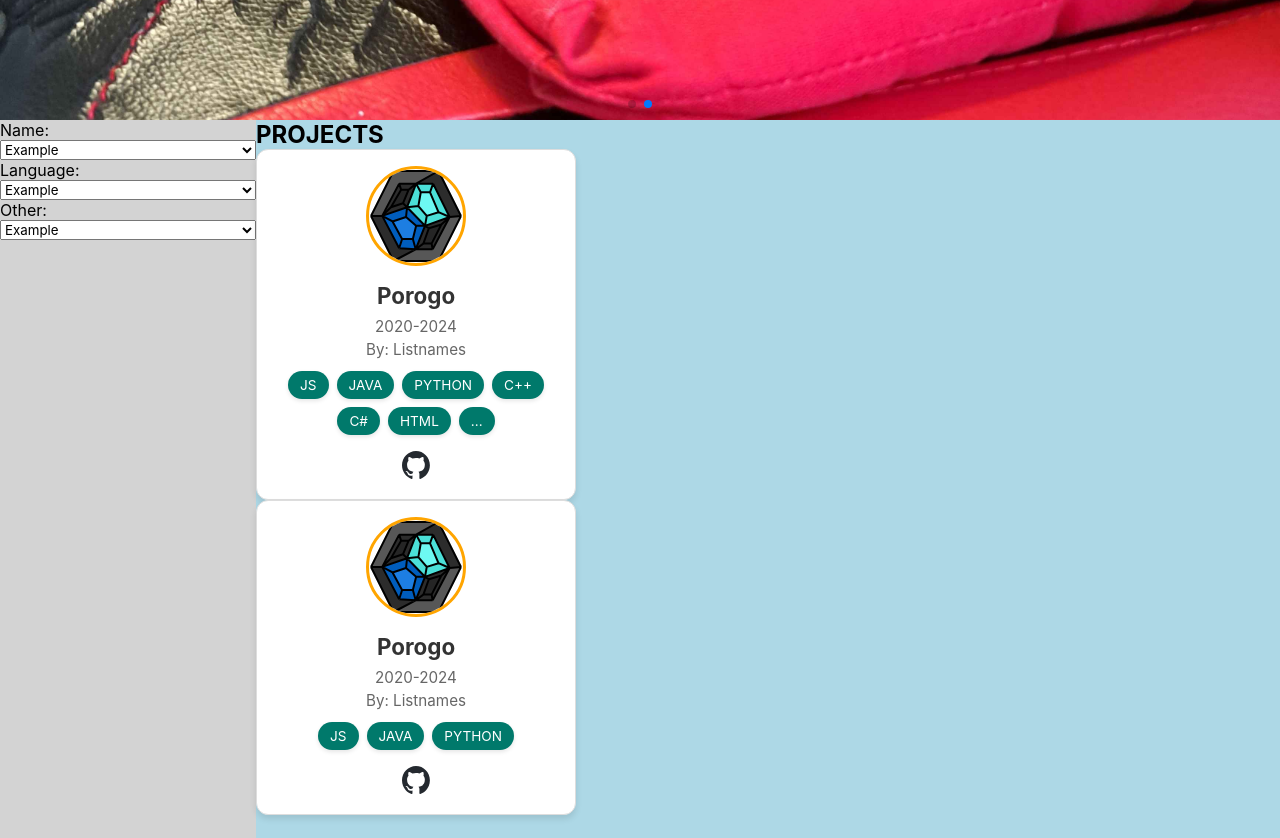
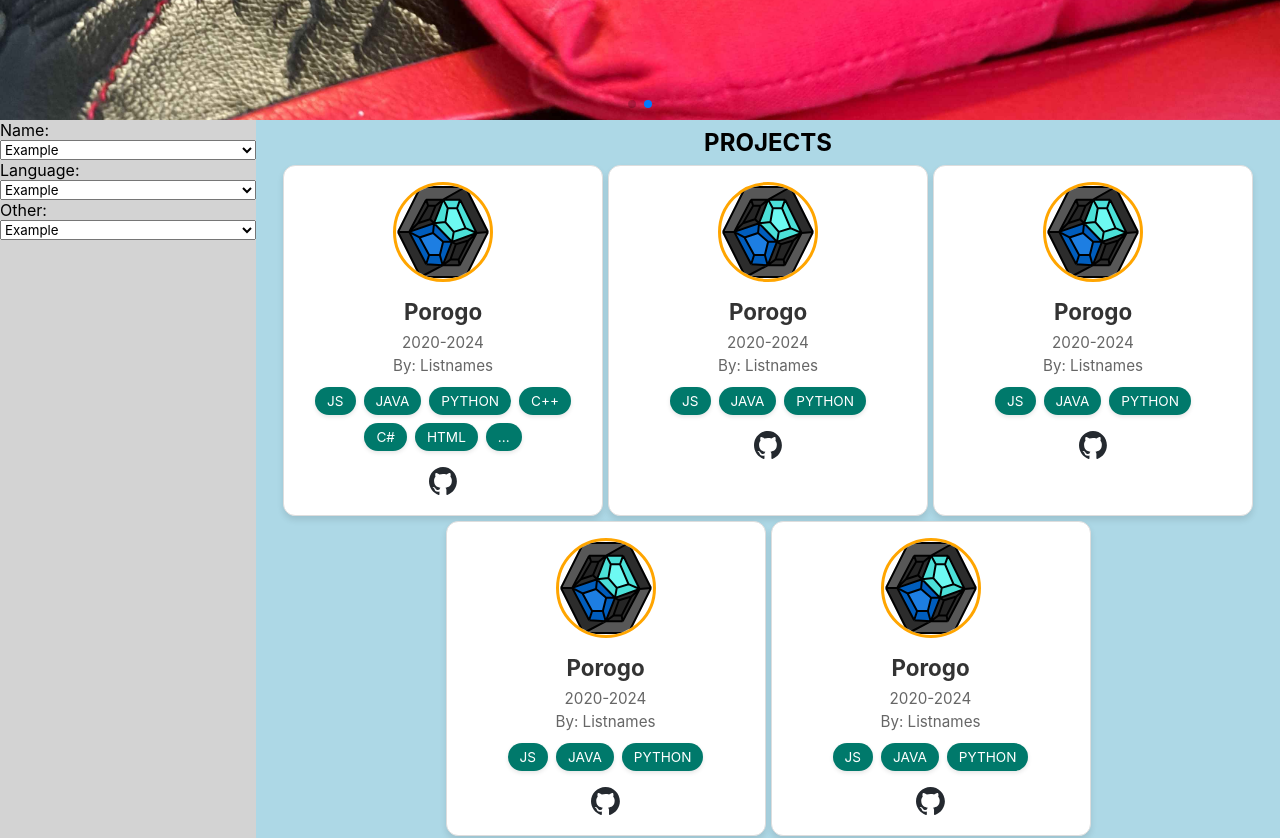
Before and after one commit to Porogoramer/porogoramer.com, a React app in the folder porogo/frontend/: page /projects in a window 1280 px wide. Shown: the part 740-1578 px from the top of the page. Built offline with nearby package versions, Linux system fonts and the light colour scheme; the HTML template or start-up script is replaced by a standard one.

Commit message:
Style: Add style to project stction of all projects

```diff
--- a/porogo/frontend/src/components/views/Projects.tsx
+++ b/porogo/frontend/src/components/views/Projects.tsx
@@ -51,6 +51,9 @@ export default function Projects() {
                 <div className='allCards'>
                     <Card languages={languages}/>
                     <Card languages={languages2}/>
+                    <Card languages={languages2}/>
+                    <Card languages={languages2}/>
+                    <Card languages={languages2}/>
                 </div>
             </div>
         </section>
--- a/porogo/frontend/static/styles/views/_allprojects.scss
+++ b/porogo/frontend/static/styles/views/_allprojects.scss
@@ -20,7 +20,7 @@
 }
 
 .bottom-content {
-    height: $body-height;
+    min-height: 100vh;
     display: flex;
 }
 
@@ -39,4 +39,16 @@
 #projects {
     width: 80%;
     background-color: lightblue;
+    text-align: center;
+
+    h1 {
+        padding: 8px;
+    }
+
+    .allCards {
+        display: flex;
+        gap: 5px;
+        flex-wrap: wrap;
+        justify-content: center;
+    }
 }
```
